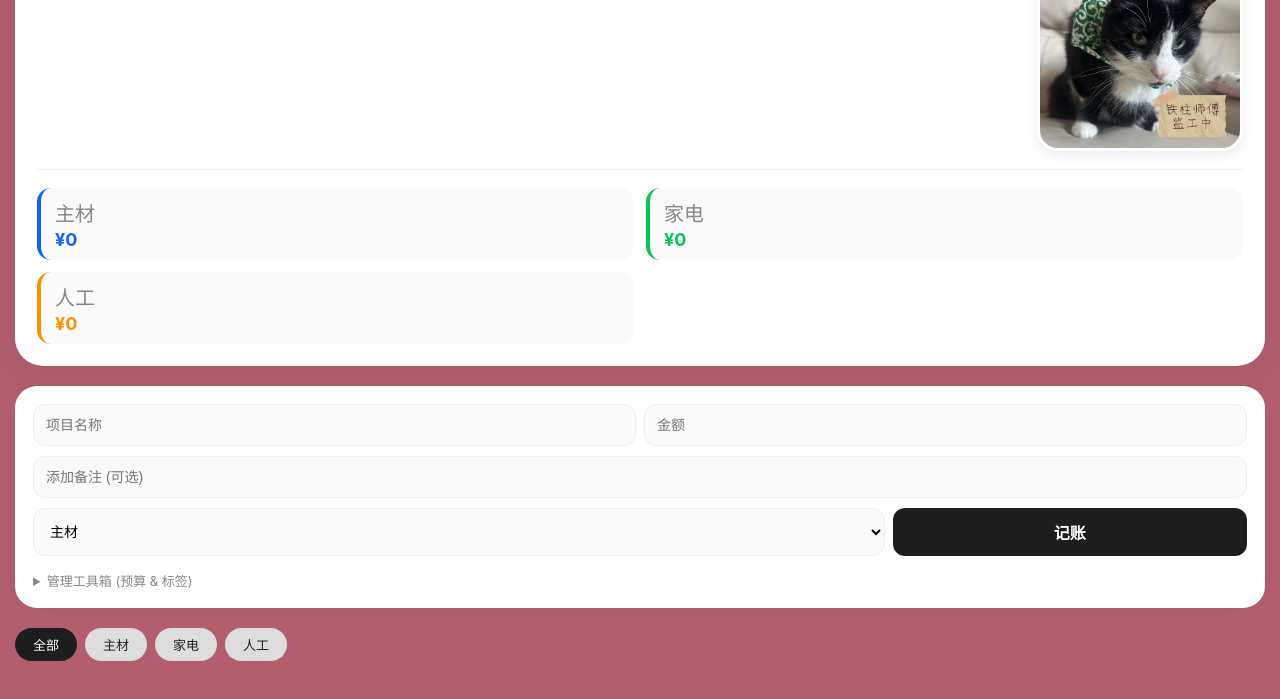
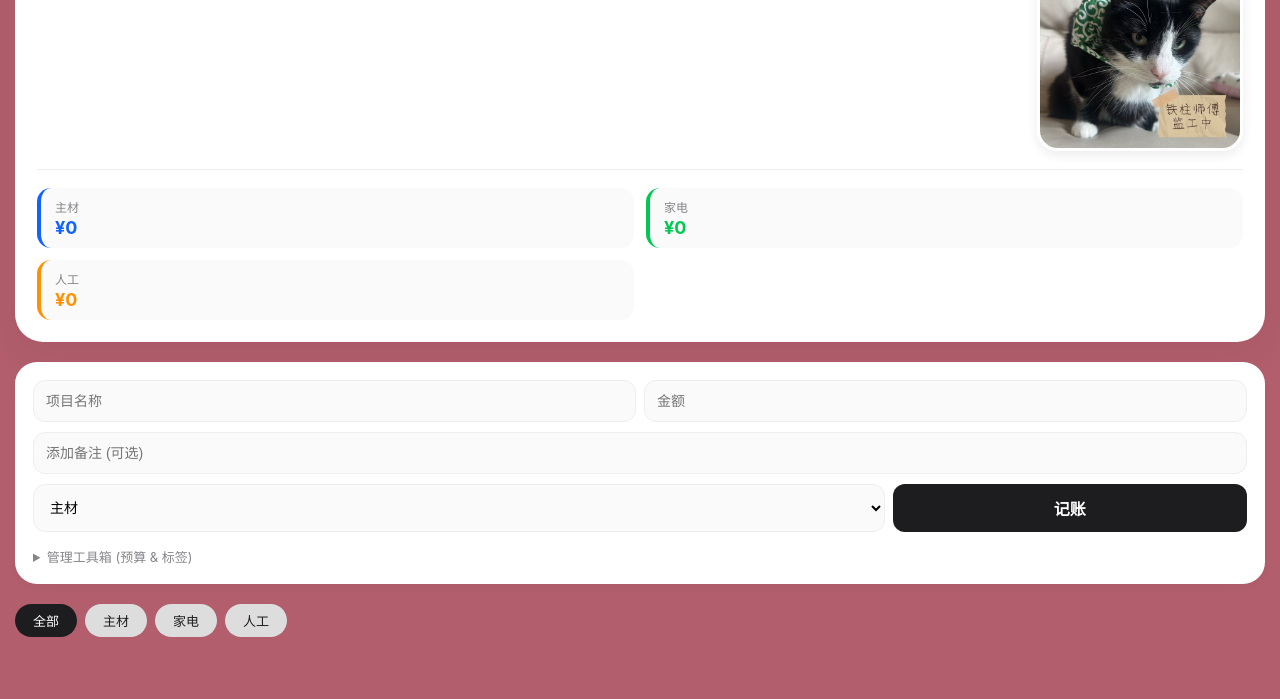
Before and after one commit to ruigezhou18-lab/peachpicker, a plain HTML site: page index.html in a window 1280 px wide. Shown: the part 165-864 px from the top of the page. Drawn offline with Linux system fonts and the light colour scheme.

Commit message:
Update index.html

```diff
--- a/index.html
+++ b/index.html
@@ -66,7 +66,7 @@
         /* 动态分类支出网格 */
         .tag-stats-grid { display: grid; grid-template-columns: repeat(2, 1fr); gap: 12px; }
         .tag-stat-card { padding: 10px 14px; border-radius: 14px; background: #fafafa; border-left: 4px solid #ddd; transition: 0.3s; }
-        .tag-stat-name { font-size: 20px; color: var(--gray); display: block; margin-bottom: 2px; }
+        .tag-stat-name { font-size: 12px; color: var(--gray); display: block; margin-bottom: 2px; }
         .tag-stat-amount { font-size: 18px; font-weight: 700; display: block; }
 
         /* 输入区 */
```
